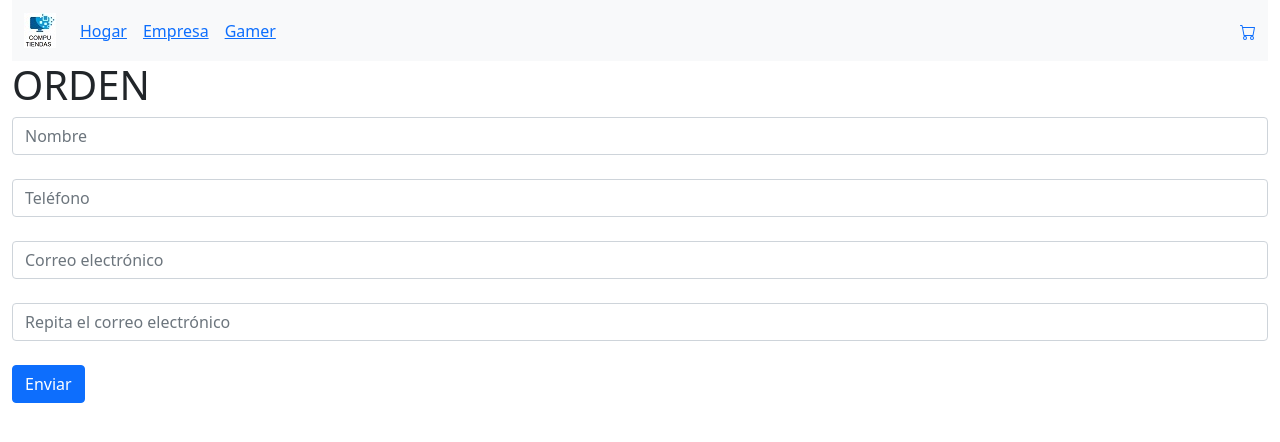
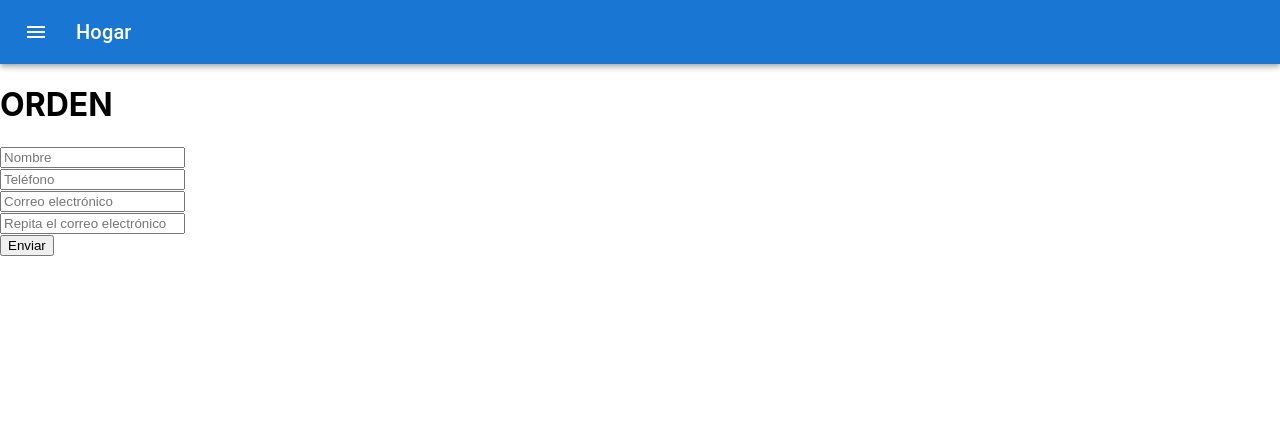
Before and after one commit to fmalca/react-project, a React (Create React App) app: page /order in a window 1280 px wide. Shown: the top 442 px of the page. Built offline with nearby package versions, Linux system fonts and the light colour scheme.

Commit message:
2022-01-21 16.00

```diff
--- a/package.json
+++ b/package.json
@@ -3,13 +3,15 @@
   "version": "0.1.0",
   "private": true,
   "dependencies": {
+    "@emotion/react": "^11.7.1",
+    "@emotion/styled": "^11.6.0",
+    "@mui/icons-material": "^5.3.0",
+    "@mui/material": "^5.3.0",
     "@testing-library/jest-dom": "^5.11.4",
     "@testing-library/react": "^11.1.0",
     "@testing-library/user-event": "^12.1.10",
-    "bootstrap": "^5.1.3",
     "firebase": "^9.6.2",
     "react": "^17.0.2",
-    "react-bootstrap": "^2.0.2",
     "react-dom": "^17.0.2",
     "react-icons": "^4.3.1",
     "react-router-dom": "^6.1.1",
--- a/src/App.js
+++ b/src/App.js
@@ -1,5 +1,3 @@
-import 'bootstrap/dist/css/bootstrap.min.css';
-import Container from 'react-bootstrap/Container';
 import ItemDetailContainer from './components/ItemDetailContainer/ItemDetailContainer';
 import ItemListContainer from './components/ItemListContainer/ItemListContainer';
 import NavBar from './components/NavBar/NavBar';
@@ -13,7 +11,7 @@ function App() {
   return (
     <>
       <CartContextProvider>
-        <Container fluid>
+        <div className="container fluid">
           <BrowserRouter>
             <NavBar />
             <Routes>
@@ -39,7 +37,7 @@ function App() {
                 element= { <Order /> } />
             </Routes>
           </BrowserRouter>
-        </Container>
+        </div>
       </CartContextProvider>
     </>
   );
--- a/src/components/Cart/Cart.js
+++ b/src/components/Cart/Cart.js
@@ -1,5 +1,4 @@
 import React, { useContext } from 'react'
-import { Button,Table } from 'react-bootstrap'
 import { Link } from 'react-router-dom'
 import { CartContext } from '../../context/CartContext'
 
@@ -12,7 +11,7 @@ const Cart = () => {
           {
             cartList.length ?
             <div>
-              <Table striped bordered hover>
+              <table>
                 <thead>
                   <tr>
                     <th>Id</th>
@@ -33,24 +32,24 @@ const Cart = () => {
                       <td>{item.quantity}</td>
                       <td>{item.price.toLocaleString('en-IN')}</td>
                       <td>{(item.price*item.quantity).toLocaleString('en-IN')}</td>
-                      <td><Button onClick={() => removeItem(item.id) }> Eliminar</Button></td>
+                      <td><button onClick={() => removeItem(item.id) }> Eliminar</button></td>
                     </tr>
                   )
                 }
                 </tbody>
-              </Table>
+              </table>
 
               <h3>{`Total del carrito = $US ${getTotal().toLocaleString('en-IN')}`}</h3>
-              <Button onClick={clearCartList} >Vaciar carrito</Button>
+              <button onClick={clearCartList} >Vaciar carrito</button>
               <br/>
               <br/>
-              <Link to ="/order"><Button>Generar orden</Button></Link>
+              <Link to ="/order"><button>Generar orden</button></Link>
 
             </div>
             :
             <div>
               <p>No hay items seleccionados</p>
-              <Link to ="/"><Button>Seguir comprando</Button></Link>
+              <Link to ="/"><button>Seguir comprando</button></Link>
             </div>
           }
 
--- a/src/components/CartWidget/CartWidget.js
+++ b/src/components/CartWidget/CartWidget.js
@@ -1,5 +1,3 @@
-import { BsCart } from "react-icons/bs";
-import Badge from "react-bootstrap/Badge";
 import { useContext } from "react";
 import { CartContext } from "../../context/CartContext";
 
@@ -11,7 +9,7 @@ const CartWidget = () => {
 
     return (
         <div>
-            <BsCart /><Badge bg="danger">{total}</Badge>
+            <div>Carrito</div><div>{total}</div>
         </div>
     )
 }
--- a/src/components/Item/Item.js
+++ b/src/components/Item/Item.js
@@ -1,26 +1,23 @@
 import React from 'react'
-import Card from 'react-bootstrap/Card';
-import Button from 'react-bootstrap/Button';
-import Row from 'react-bootstrap/Row';
 import {Link} from 'react-router-dom'
 
 const Item = ( {id, title, description,price, pictureUrl, category} ) => {
     return (
         <>
-        <Row className="justify-content-md-center">
-            <Card style={{ width: '18rem' }} className="mb-2">
-                <Card.Header>{category.toUpperCase()}</Card.Header>
-                <Card.Img variant="top" src={pictureUrl} />
-                <Card.Body>
-                    <Card.Title>{title}</Card.Title>
-                    <Button variant="light">
+        <div>
+            <div>
+                <div>{category.toUpperCase()}</div>
+                <img src={pictureUrl} alt="foto" />
+                <div>
+                    <div>{title}</div>
+                    <button >
                         <Link to = {`/detalle/${id}`} >
                         Ver detalle
                         </Link>
-                    </Button>
-                </Card.Body>
-            </Card>
-        </Row>
+                    </button>
+                </div>
+            </div>
+        </div>
         </>
     )
 }
--- a/src/components/ItemCount/ItemCount.js
+++ b/src/components/ItemCount/ItemCount.js
@@ -1,6 +1,5 @@
 import React from 'react'
 import {useState} from 'react'
-import Button from 'react-bootstrap/Button';
 
 const ItemCount = ({item, onAdd}) => {
     const [count, setCount] = useState(1)
@@ -18,22 +17,22 @@ const ItemCount = ({item, onAdd}) => {
     return (
         <>
             <center>
-                <Button variant="secondary" size="sm" onClick={substract} >
+                <button  onClick={substract} >
                     -
-                </Button>
+                </button>
 
-                <Button variant="success" size="sm">
+                <button >
                 {count}
-                </Button>
+                </button>
 
-                <Button variant="secondary" size="sm" onClick={add} >
+                <button onClick={add} >
                     +
-                </Button>
+                </button>
                 <br/>
                 <br/>
-                <Button variant="secondary" size="sm" onClick={() => onAdd(count)} >
+                <button  onClick={() => onAdd(count)} >
                     Agregar al carrito
-                </Button>
+                </button>
 
             </center>
         </>
--- a/src/components/ItemDetail/ItemDetail.js
+++ b/src/components/ItemDetail/ItemDetail.js
@@ -1,7 +1,4 @@
 import React, { useState,useContext } from 'react'
-import Card from 'react-bootstrap/Card';
-import Button from 'react-bootstrap/Button';
-import Row from 'react-bootstrap/Row';
 import ItemCount from '../ItemCount/ItemCount'
 import {Link} from 'react-router-dom'
 import { CartContext } from '../../context/CartContext';
@@ -18,29 +15,29 @@ const ItemDetail = ({product}) => {
 
     return (
         <>  <hr/>
-            <Row className="justify-content-md-center">
-                <Card style={{ width: '18rem' }}>
-                    <Card.Header>Detalle del producto</Card.Header>
-                    <Card.Img variant="top" src={product.pictureUrl} />
-                    <Card.Body>
-                        <Card.Title>{product.title}</Card.Title>
-                        <Card.Text>
+            <div>
+                <div>
+                    <div>Detalle del producto</div>
+                    <img src={product.pictureUrl} alt="" />
+                    <div>
+                        <div>{product.title}</div>
+                        <div>
                             <li>ID: {product.id}</li>
                             <li>Descripción: {product.description}</li>
                             <li>Precio: $ {product.price}</li>
                             <li>Stock: {product.stock} unidades</li>
-                        </Card.Text>
-                    </Card.Body>
-                </Card>
-                <Card style={{ width: '18rem' }} >
-                    <Card.Body className="align-items-center">
+                        </div>
+                    </div>
+                </div>
+                <div >
+                    <div>
                     { !gotoCart
                     ? <ItemCount item={product} onAdd={onAdd} />
-                    : <center><Link to="/Cart"><Button variant="secondary" size="sm">Terminar mi compra</Button></Link></center>
+                    : <center><Link to="/Cart"><button >Terminar mi compra</button></Link></center>
                     }
-                    </Card.Body>
-                </Card>
-            </Row>
+                    </div>
+                </div>
+            </div>
         </>
     )
 }
--- a/src/components/ItemListContainer/ItemListContainer.js
+++ b/src/components/ItemListContainer/ItemListContainer.js
@@ -1,6 +1,4 @@
-import Alert from "react-bootstrap/Alert";
 import ItemList from "../ItemList/ItemList";
-import Container from 'react-bootstrap/Container';
 import {useState, useEffect} from "react";
 import { useParams} from "react-router-dom";
 
@@ -27,12 +25,12 @@ const ItemListContainer = ({greeting}) => {
 
     return (
         <div>
-            <Container fluid >
+            <div className="container fluid" >
 
-                { loading ? <Alert variant="info">Cargando datos ...</Alert>
+                { loading ? <h1>Cargando datos ...</h1>
                             : <ItemList data={products} /> }
 
-            </Container>
+            </div>
         </div>
    )
 }
--- a/src/components/NavBar/NavBar.js
+++ b/src/components/NavBar/NavBar.js
@@ -1,26 +1,40 @@
-import Container from "react-bootstrap/Container";
-import Nav from "react-bootstrap/Nav";
-import Navbar from "react-bootstrap/Navbar";
 import CartWidget from "../CartWidget/CartWidget";
 import logo from "../../logo.jpg";
 import {Link} from 'react-router-dom'
 
+import AppBar from '@mui/material/AppBar';
+import Box from '@mui/material/Box';
+import Toolbar from '@mui/material/Toolbar';
+import Typography from '@mui/material/Typography';
+import Button from '@mui/material/Button';
+import IconButton from '@mui/material/IconButton';
+import MenuIcon from '@mui/icons-material/Menu';
+
 
 const NavBar = () => {
     return (
-        <>
-            <Navbar bg="light" variant="dark">
-                <Container fluid>
-                    <Navbar.Brand ><Link to ="/"><img src={logo} alt="" /></Link></Navbar.Brand>
-                    <Nav className="me-auto">
-                        <Nav.Link><Link to ="/categoria/hogar">Hogar</Link></Nav.Link>
-                        <Nav.Link><Link to ="/categoria/empresa">Empresa</Link></Nav.Link>
-                        <Nav.Link><Link to ="/categoria/gamer">Gamer</Link></Nav.Link>
-                    </Nav>
-                    <Link to="/cart"><CartWidget /></Link>
-                </Container>
-            </Navbar>
-        </>
+
+        <Box sx={{ flexGrow: 1 }}>
+        <AppBar position="static">
+            <Toolbar>
+            <IconButton
+                size="large"
+                edge="start"
+                color="inherit"
+                aria-label="menu"
+                sx={{ mr: 2 }}
+            >
+            <MenuIcon />
+            </IconButton>
+            <Typography variant="h6" component="div" sx={{ flexGrow: 1 }}>
+                Hogar
+            </Typography>
+            </Toolbar>
+        </AppBar>
+        </Box>
+
+
+
     )
 }
 
--- a/src/components/Order/Order.js
+++ b/src/components/Order/Order.js
@@ -1,13 +1,10 @@
 import React,{ useContext } from 'react'
 import { useState } from 'react'
-import Button from 'react-bootstrap/Button'
-import Form from 'react-bootstrap/Form'
 import { CartContext } from '../../context/CartContext'
 
 //import {  addDoc, doc, collection, getFirestore, Timestamp, writeBatch, query, where, getDocs, documentId } from "firebase/firestore"
 import {  addDoc, collection, getFirestore, Timestamp } from "firebase/firestore"
 import { Link } from 'react-router-dom'
-import { Alert } from 'react-bootstrap'
 
 const Order = () => {
     const [formData, setFormData] = useState({})
@@ -123,17 +120,17 @@ const Order = () => {
                 {idOrder ?
                     <>
                         <h1>{`Se registró su orden con número: ${idOrder} `} </h1>
-                        <Link to ="/"><Button>Seguir comprando</Button></Link>
+                        <Link to ="/"><button>Seguir comprando</button></Link>
                     </>
                     :
                     <>
                         <h1>ORDEN</h1>
-                        { error?<Alert variant='danger'>{error}</Alert>:""}
-                        <Form
+                        { error?<h1>{error}</h1>:""}
+                        <form
                             onSubmit={createOrder}
                             >
 
-                            <Form.Control
+                            <input
                                 type="text"
                                 placeholder="Nombre"
                                 name="name"
@@ -141,7 +138,7 @@ const Order = () => {
                                 onChange={handleChange}
                             />
                             <br />
-                            <Form.Control
+                            <input
                                 type="text"
                                 placeholder="Teléfono"
                                 name="phone"
@@ -150,7 +147,7 @@ const Order = () => {
                             />
                             <br />
 
-                            <Form.Control
+                            <input
                                 type="email"
                                 placeholder="Correo electrónico"
                                 name="email"
@@ -159,7 +156,7 @@ const Order = () => {
                             />
                             <br />
 
-                            <Form.Control
+                            <input
                                 type="email"
                                 placeholder="Repita el correo electrónico"
                                 name="emailcheck"
@@ -168,10 +165,10 @@ const Order = () => {
                             />
                             <br />
 
-                            <Button variant="primary" type="submit">
+                            <button  type="submit">
                                 Enviar
-                            </Button>
-                        </Form>
+                            </button>
+                        </form>
                     </>
                 }
             </>
--- a/src/components/OrderContainer/OrderContainer.js
+++ b/src/components/OrderContainer/OrderContainer.js
@@ -1,7 +1,5 @@
 import React,{ useContext } from 'react'
 import { useState } from 'react'
-import Button from 'react-bootstrap/Button'
-import Form from 'react-bootstrap/Form'
 import { CartContext } from '../../context/CartContext'
 
 import {  addDoc, collection, getFirestore, Timestamp } from "firebase/firestore"
```
Also changed, not shown: 2 other files (tests, documents, lock files or other folders).
